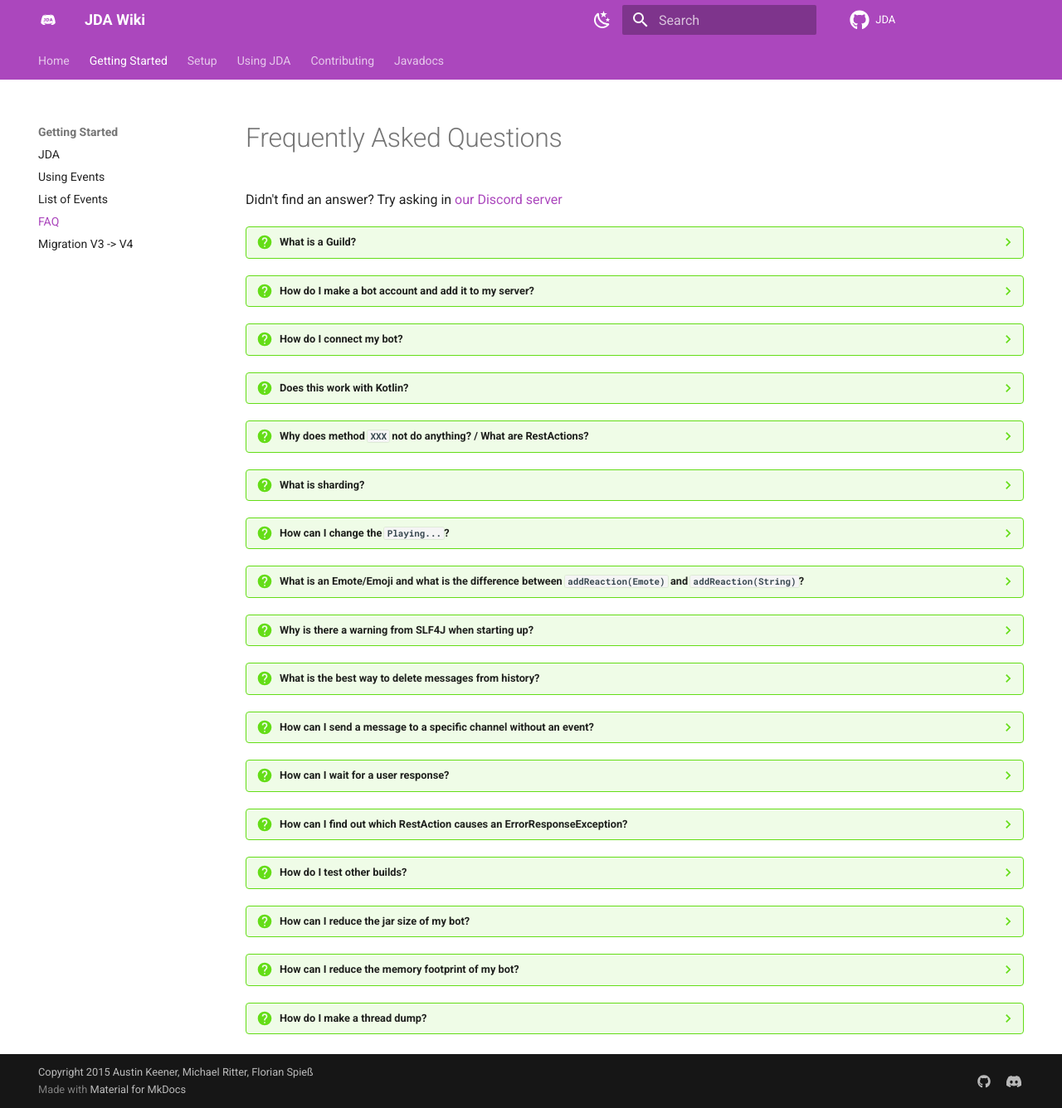
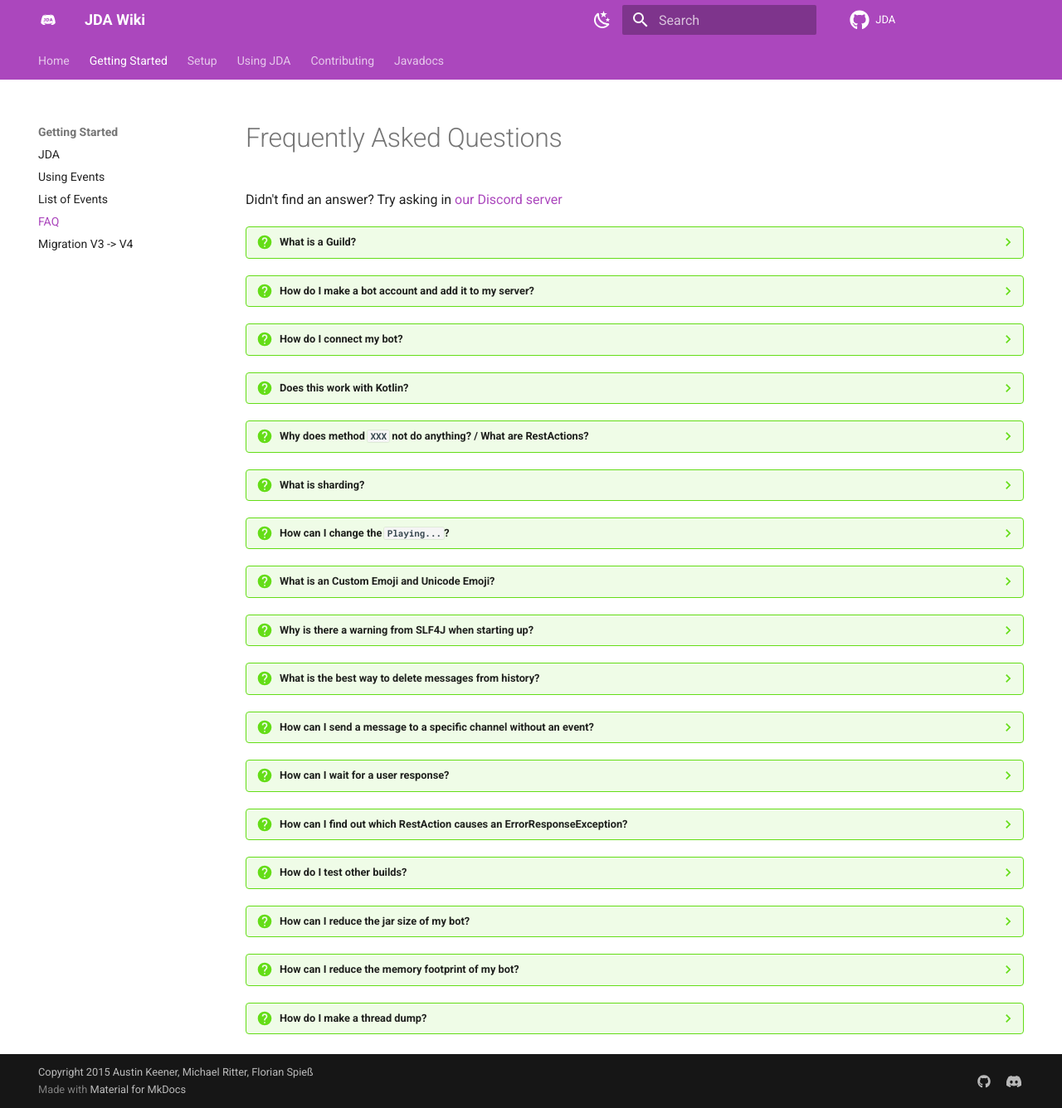
Before and after one commit to discord-jda/JDA-Website, an MkDocs documentation site: the page built from docs/introduction/faq.md, in a window 1280 px wide and 1336 px high. Shown: the whole window at 83% size. Built offline with MkDocs 1.6.1 and Material for MkDocs 9.7.7, drawn with Linux system fonts in a browser that asks for light colours; comment, search, counter and statistics services are not loaded; some of the changed lines change nothing that is shown.

Commit message:
Update emoji wording in faq

````diff
--- a/docs/introduction/faq.md
+++ b/docs/introduction/faq.md
@@ -52,28 +52,28 @@
 
     This may only be updated **5 times every 20 seconds** and all other updates will be silently dropped by Discord.
 
-??? question "What is an Emote/Emoji and what is the difference between `addReaction(Emote)` and `addReaction(String)`?"
+??? question "What is an Custom Emoji and Unicode Emoji?"
 
-    While there are a lot of standardized emotes (defined through Unicode spec), Discord allows Guilds to add their own emotes to be available.
-    Those emotes are not just a plain Unicode character, but rather their own entity with id, name, ...
+    While there are a lot of standardized emojis (defined through Unicode spec), Discord allows Guilds to add their own emojis to be available.
+    Those custom emojis are not just a plain Unicode character, but rather their own entity with id, name, ...
 
-    To make this distinction more clear, we refer to the standard (Unicode) emotes as "Emoji" and the Discord entities as "Emotes" in JDA.
+    To make this distinction more clear, we refer to the standard (Unicode) emojis as `UnicodeEmoji` and the Discord entities as `CustomEmoji` in JDA.
 
-    Methods like `addReaction()` also have different parameters depending on whether the reaction is an Emoji ([`addReaction(String)`](https://ci.dv8tion.net/job/JDA/javadoc/net/dv8tion/jda/api/entities/Message.html#addReaction%28java.lang.String%29)) or an Emote ([`addReaction(Emote)`](https://ci.dv8tion.net/job/JDA/javadoc/net/dv8tion/jda/api/entities/Message.html#addReaction(net.dv8tion.jda.api.entities.Emote))).
+    You can create instances of this for use in various methods, such as reactions, using the factory methods of the `Emoji` interface. For instance, to create a unicode emoji instance, you use `Emoji.fromUnicode("...")` with the string of **unicode characters**.
 
-    To get the Unicode char(s) of some Emoji, you can either use a 3rd party library or just look them up online.
+    To get the Unicode char(s) of some Emoji, you can either use a 3rd party library (such as [emoji-java](https://github.com/MinnDevelopment/emoji-java)) or just look them up online.
     You can add reactions with 3 different formats:
 
     ```java
     // custom
-    message.addReaction("minn:245267426227388416").queue();
+    message.addReaction(Emoji.fromFormatted("<:minn:245267426227388416>")).queue();
     // unicode escape
-    message.addReaction("\uD83D\uDE02").queue();
+    message.addReaction(Emoji.fromUnicode("\uD83D\uDE02")).queue();
     // codepoint notation
-    message.addReaction("U+1F602").queue();
+    message.addReaction(Emoji.fromUnicode("U+1F602")).queue();
     ```
 
-    - Custom Emote (`name:id`)
+    - Custom Emoji (`<:name:id>`)
     - Unicode escape as UTF-16 characters (`\uXXXX\uXXXX`)
     - Codepoint Notation as UTF-32 characters (`U+XXXXXXXXU+XXXXXXXX`)
 
````
